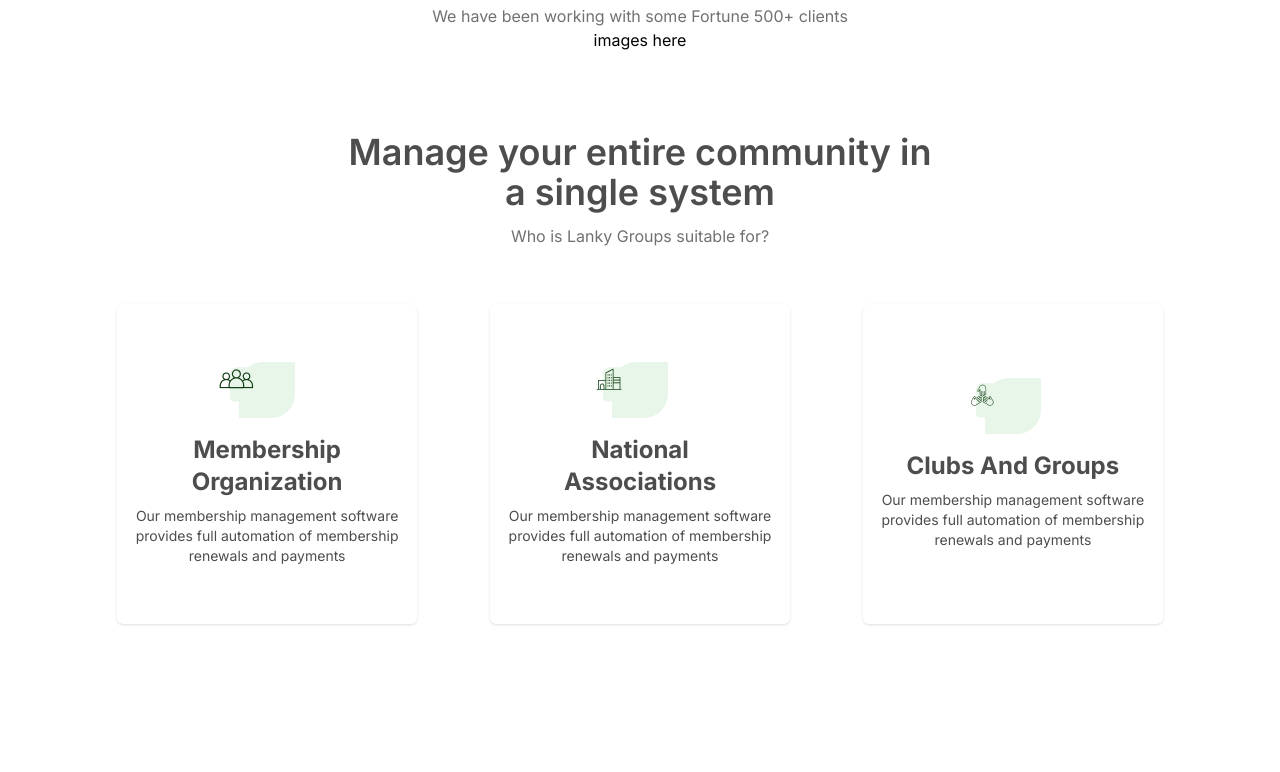
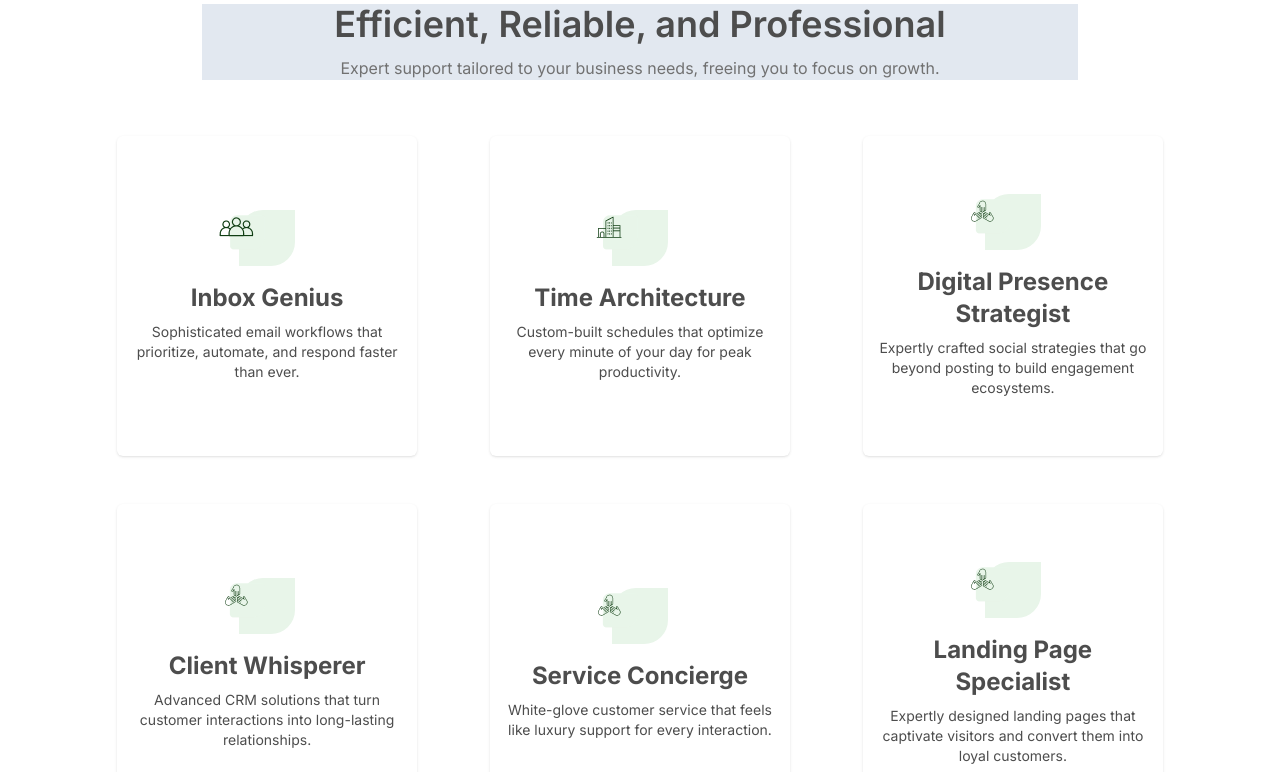
Before and after one commit to KarlStevenRequinto/lankygroups-website, a React (Vite) app: page / in a window 1280 px wide. Shown: the part 940-1712 px from the top of the page. Built offline with nearby package versions, Linux system fonts and the light colour scheme.

Commit message:
services section

```diff
--- a/src/components/Home.jsx
+++ b/src/components/Home.jsx
@@ -5,9 +5,9 @@ import banner2 from "../assets/banner2.png";
 
 const Home = () => {
     return (
-        <div className="bg-gray-500" id="home">
+        <div className="bg-neutralSilver" id="home" >
             <div className="px-4 lg:px-14 max-w-screen-2xl mx-auto min-h-screen h-screen">
-                <Carousel className="w-full mx-auto">
+                <Carousel className="w-full mx-auto" slideInterval={5000}>
                     <div className="my-28 md:my-8 py-12 flex flex-col md:flex-row-reverse items-center justify-between gap-12">
                         <div>
                             <img src={banner1} alt="image" />
--- a/src/components/Services.jsx
+++ b/src/components/Services.jsx
@@ -4,34 +4,52 @@ const Services = () => {
     const services = [
         {
             id: 1,
-            title: "Membership Organization",
-            description: "Our membership management software provides full automation of membership renewals and payments",
+            title: "Inbox Genius",
+            description: "Sophisticated email workflows that prioritize, automate, and respond faster than ever.",
             image: "/src/assets/services1.png",
         },
         {
             id: 2,
-            title: "National Associations",
-            description: "Our membership management software provides full automation of membership renewals and payments",
+            title: "Time Architecture",
+            description: "Custom-built schedules that optimize every minute of your day for peak productivity.",
             image: "/src/assets/services2.png",
         },
         {
             id: 3,
-            title: "Clubs And Groups",
-            description: "Our membership management software provides full automation of membership renewals and payments",
+            title: "Digital Presence Strategist",
+            description: "Expertly crafted social strategies that go beyond posting to build engagement ecosystems.",
+            image: "/src/assets/services3.png",
+        },
+        {
+            id: 4,
+            title: "Client Whisperer",
+            description: "Advanced CRM solutions that turn customer interactions into long-lasting relationships.",
+            image: "/src/assets/services3.png",
+        },
+        {
+            id: 5,
+            title: "Service Concierge",
+            description: "White-glove customer service that feels like luxury support for every interaction.",
+            image: "/src/assets/services3.png",
+        },
+        {
+            id: 6,
+            title: "Landing Page Specialist",
+            description: "Expertly designed landing pages that captivate visitors and convert them into loyal customers.",
             image: "/src/assets/services3.png",
         },
     ];
     return (
         <div className="md:px-14 py-16 max-w-screen-2xl mx-auto" id="service">
             <div className="text-center my-8">
-                <h2 className="text-4xl text-neutralDGrey font-semibold mb-2">Our Clients</h2>
-                <p className="text-neutralGrey">We have been working with some Fortune 500+ clients</p>
+                {/* <h2 className="text-4xl text-neutralDGrey font-semibold mb-2">Our Clients</h2>
+                <p className="text-neutralGrey">We have been working with some Fortune 500+ clients</p> */}
 
-                <div>images here</div>
+                {/* <div>images here</div> */}
 
-                <div className="mt-20 md:w-1/2 mx-auto text-center">
-                    <h2 className="text-4xl text-neutralDGrey font-semibold mb-3">Manage your entire community in a single system</h2>
-                    <p className="text-neutralGrey">Who is Lanky Groups suitable for?</p>
+                <div className="mt-20 md:w-3/4 mx-auto text-center bg-slate-200">
+                    <h2 className="text-4xl text-neutralDGrey font-semibold mb-3">Efficient, Reliable, and Professional</h2>
+                    <p className="text-neutralGrey">Expert support tailored to your business needs, freeing you to focus on growth.</p>
                 </div>
 
                 <div className="mt-14 grid lg:grid-cols-3 md:grid-cols-2 grid-cols-1 md:w-11/12 mx-auto gap-12">
```
